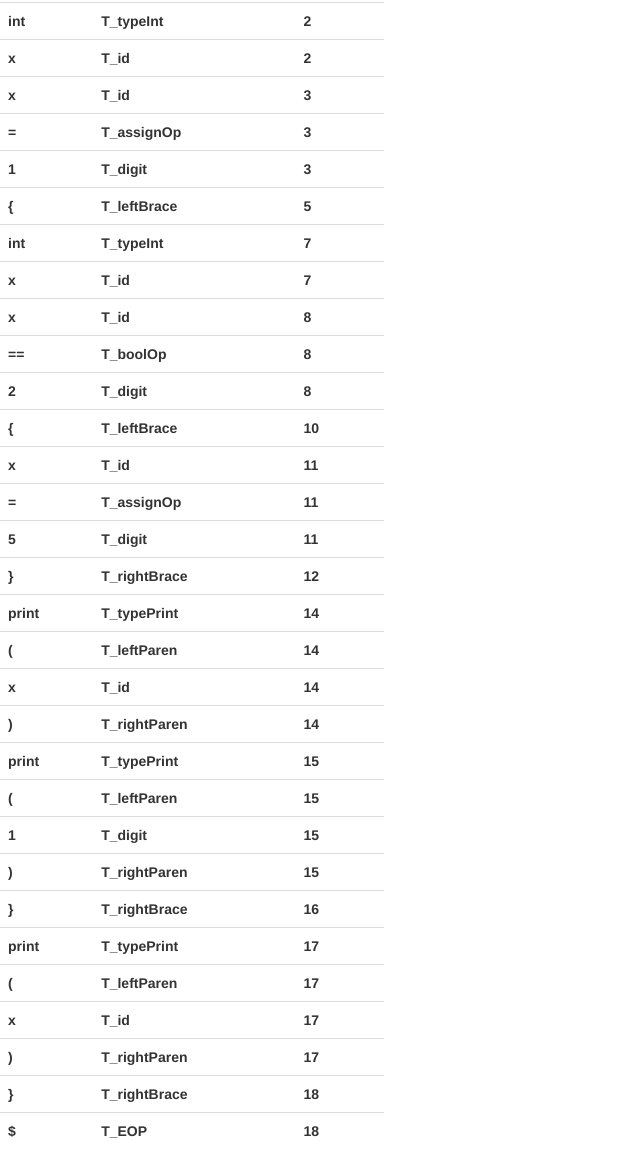
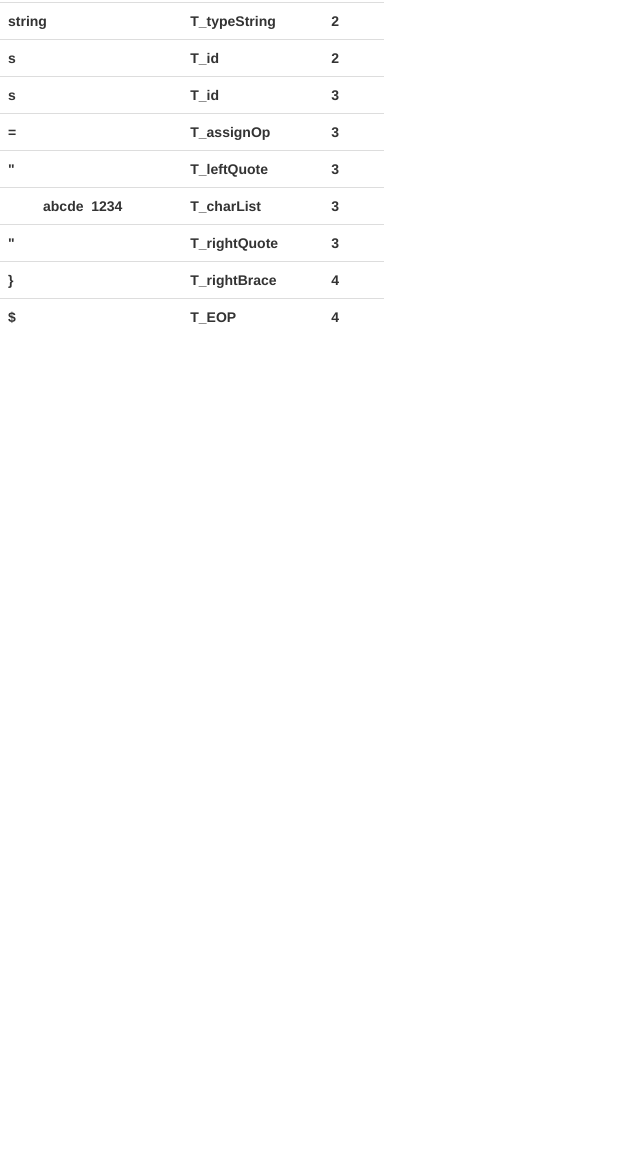
Before and after one commit to Scott123180/Compiler, a plain HTML site: page project/lexer.html in a window 1280 px wide. Shown: the part 72-1241 px from the top of the page, without its empty margins (0-640 px from the left). After the commit the page ends 800 px from the top, so only its background shows below. Drawn offline with Linux system fonts and the light colour scheme.

Commit message:
wow I really want to find a way to break it but I also dont

```diff
--- a/project/lexer.html
+++ b/project/lexer.html
@@ -11,164 +11,54 @@
 <th>Line</th>
 </tr>
 <tr>
-<th>{</th>
+<th style="white-space: pre;">{</th>
 <th>T_leftBrace</th>
 <th>1</th>
 </tr>
 <tr>
-<th>int</th>
-<th>T_typeInt</th>
+<th style="white-space: pre;">string</th>
+<th>T_typeString</th>
 <th>2</th>
 </tr>
 <tr>
-<th>x</th>
+<th style="white-space: pre;">s</th>
 <th>T_id</th>
 <th>2</th>
 </tr>
 <tr>
-<th>x</th>
+<th style="white-space: pre;">s</th>
 <th>T_id</th>
 <th>3</th>
 </tr>
 <tr>
-<th>=</th>
+<th style="white-space: pre;">=</th>
 <th>T_assignOp</th>
 <th>3</th>
 </tr>
 <tr>
-<th>1</th>
-<th>T_digit</th>
+<th style="white-space: pre;">"</th>
+<th>T_leftQuote</th>
 <th>3</th>
 </tr>
 <tr>
-<th>{</th>
-<th>T_leftBrace</th>
-<th>5</th>
+<th style="white-space: pre;">         abcde  1234 </th>
+<th>T_charList</th>
+<th>3</th>
 </tr>
 <tr>
-<th>int</th>
-<th>T_typeInt</th>
-<th>7</th>
+<th style="white-space: pre;">"</th>
+<th>T_rightQuote</th>
+<th>3</th>
 </tr>
 <tr>
-<th>x</th>
-<th>T_id</th>
-<th>7</th>
+<th style="white-space: pre;">}</th>
+<th>T_rightBrace</th>
+<th>4</th>
 </tr>
 <tr>
-<th>x</th>
-<th>T_id</th>
-<th>8</th>
-</tr>
-<tr>
-<th>==</th>
-<th>T_boolOp</th>
-<th>8</th>
-</tr>
-<tr>
-<th>2</th>
-<th>T_digit</th>
-<th>8</th>
-</tr>
-<tr>
-<th>{</th>
-<th>T_leftBrace</th>
-<th>10</th>
-</tr>
-<tr>
-<th>x</th>
-<th>T_id</th>
-<th>11</th>
-</tr>
-<tr>
-<th>=</th>
-<th>T_assignOp</th>
-<th>11</th>
-</tr>
-<tr>
-<th>5</th>
-<th>T_digit</th>
-<th>11</th>
-</tr>
-<tr>
-<th>}</th>
-<th>T_rightBrace</th>
-<th>12</th>
-</tr>
-<tr>
-<th>print</th>
-<th>T_typePrint</th>
-<th>14</th>
-</tr>
-<tr>
-<th>(</th>
-<th>T_leftParen</th>
-<th>14</th>
-</tr>
-<tr>
-<th>x</th>
-<th>T_id</th>
-<th>14</th>
-</tr>
-<tr>
-<th>)</th>
-<th>T_rightParen</th>
-<th>14</th>
-</tr>
-<tr>
-<th>print</th>
-<th>T_typePrint</th>
-<th>15</th>
-</tr>
-<tr>
-<th>(</th>
-<th>T_leftParen</th>
-<th>15</th>
-</tr>
-<tr>
-<th>1</th>
-<th>T_digit</th>
-<th>15</th>
-</tr>
-<tr>
-<th>)</th>
-<th>T_rightParen</th>
-<th>15</th>
-</tr>
-<tr>
-<th>}</th>
-<th>T_rightBrace</th>
-<th>16</th>
-</tr>
-<tr>
-<th>print</th>
-<th>T_typePrint</th>
-<th>17</th>
-</tr>
-<tr>
-<th>(</th>
-<th>T_leftParen</th>
-<th>17</th>
-</tr>
-<tr>
-<th>x</th>
-<th>T_id</th>
-<th>17</th>
-</tr>
-<tr>
-<th>)</th>
-<th>T_rightParen</th>
-<th>17</th>
-</tr>
-<tr>
-<th>}</th>
-<th>T_rightBrace</th>
-<th>18</th>
-</tr>
-<tr>
-<th>$</th>
+<th style="white-space: pre;">$</th>
 <th>T_EOP</th>
-<th>18</th>
+<th>4</th>
 </tr>
 </table>
 </body>
```
Also changed, not shown: 4 other files.
